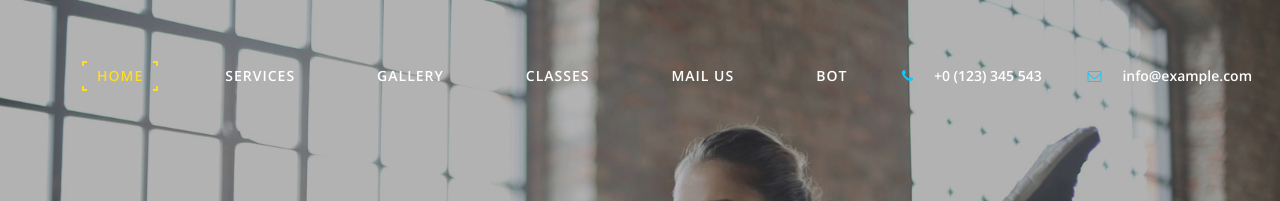
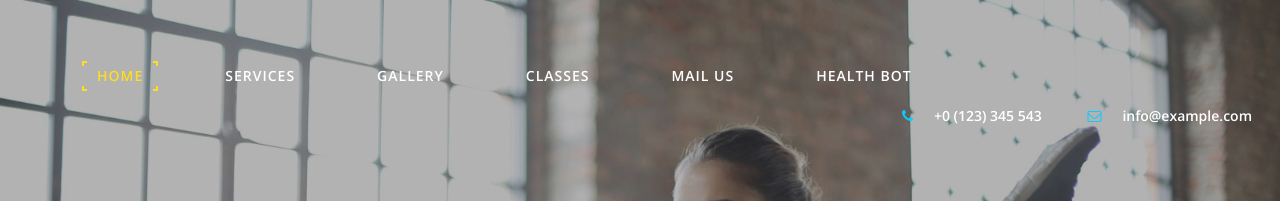
Before and after one commit to HarithaBangaru/project23, a plain HTML site: page index.html in a window 1280 px wide. Shown: the top 201 px of the page. Drawn offline with nearby package versions, Linux system fonts and the light colour scheme.

Commit message:
Updated index.html

```diff
--- a/index.html
+++ b/index.html
@@ -48,7 +48,7 @@ Smartphone Compatible web template, free webdesigns for Nokia, Samsung, LG, Sony
 								<li><a href="#gallery" class="scroll"><span>Gallery</span></a></li>
 								<li><a href="#classes" class="scroll"><span>Classes</span></a></li>
 								<li><a href="#mail" class="scroll"><span>Mail Us</span></a></li>
-								<li><a href="healthbot.html" class="scroll"><span>Bot</span></a></li>
+								<li><a href="https://harithabangaru.github.io/project23/healthbot.html" class="scroll"><span>Health Bot</span></a></li>
 
 							</ul>
 							<div class="agile_header_right">
```
